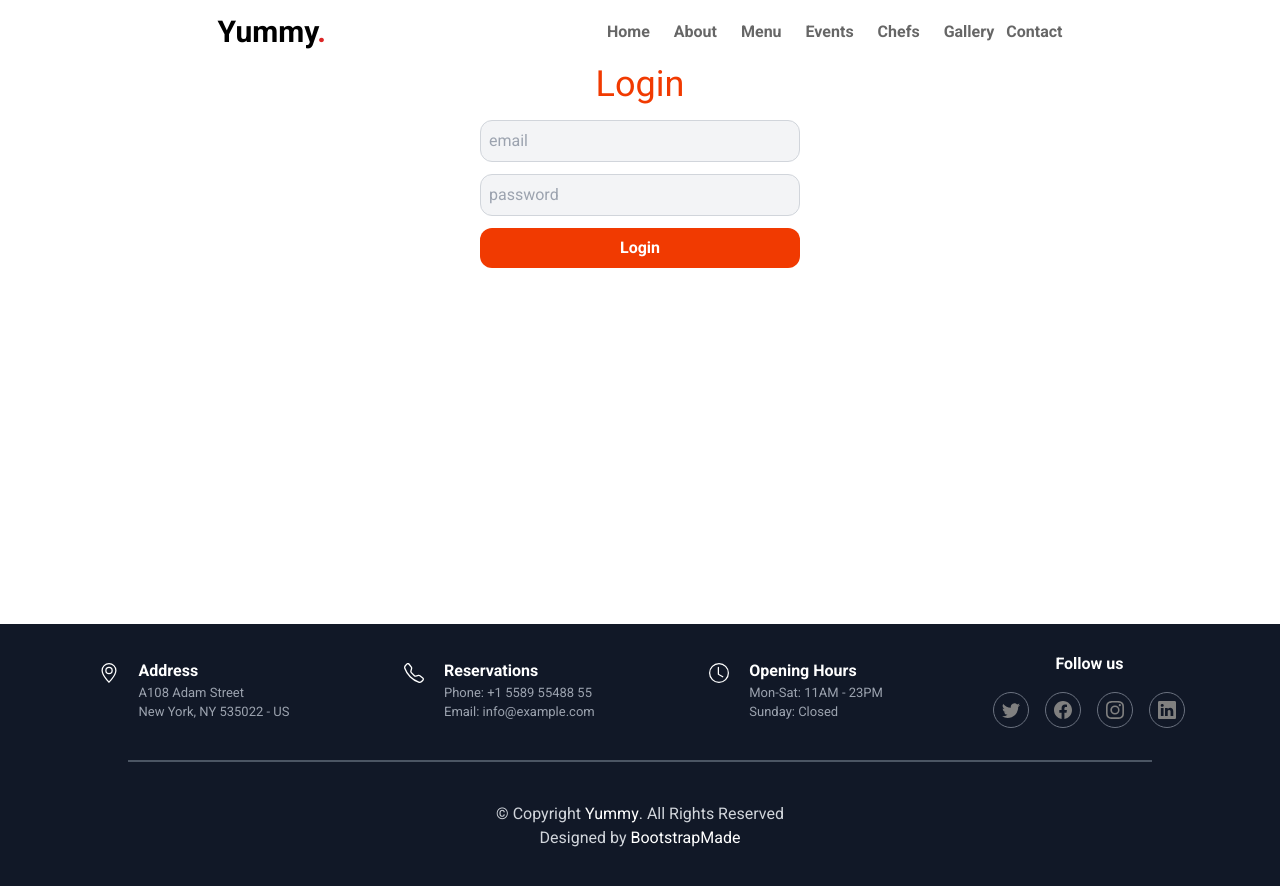
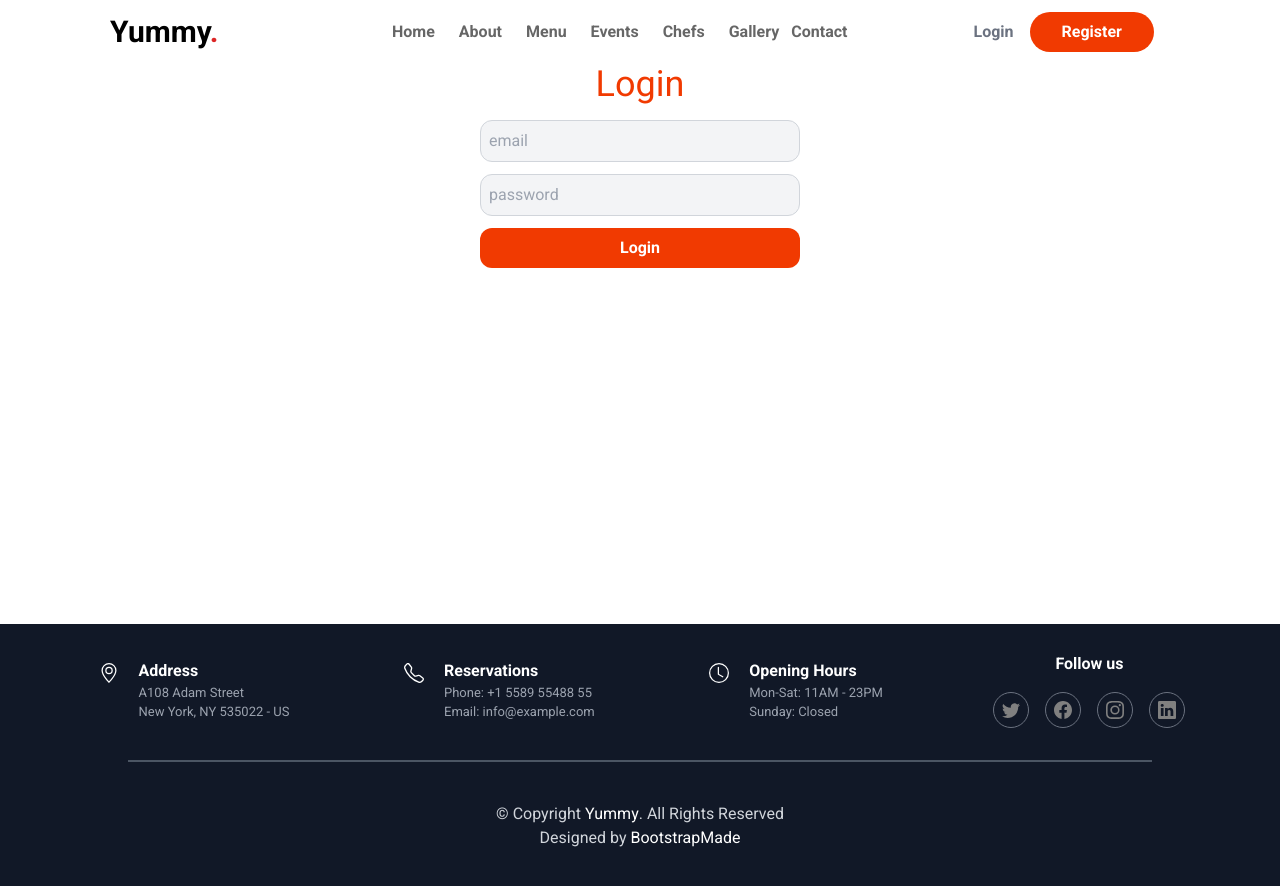
Before and after one commit to Simran-1313/aeonaxy-project, a Next.js app: page /login in a window 1280 px wide. Shown: the top 886 px of the page. Built offline with nearby package versions, Linux system fonts and the light colour scheme; no server answers.

Commit message:
optimizing the log in navbar

```diff
--- a/src/app/login/page.js
+++ b/src/app/login/page.js
@@ -3,7 +3,7 @@ import React from 'react'
 import Image from 'next/image';
 import { useState } from 'react';
 import { signIn } from 'next-auth/react';
-import SmallNavbar from '../components/SmallNavbar';
+import Navbar from '../components/Navbar';
 
 const LoginPage = () => {
 
@@ -22,7 +22,7 @@ const LoginPage = () => {
 
   return (
     <>
-    <SmallNavbar/>
+    <Navbar/>
     <section className='mt-16 h-[70vh]' >
         <h1 className='text-center text-primary text-4xl mb-4 ' >
         Login
```
